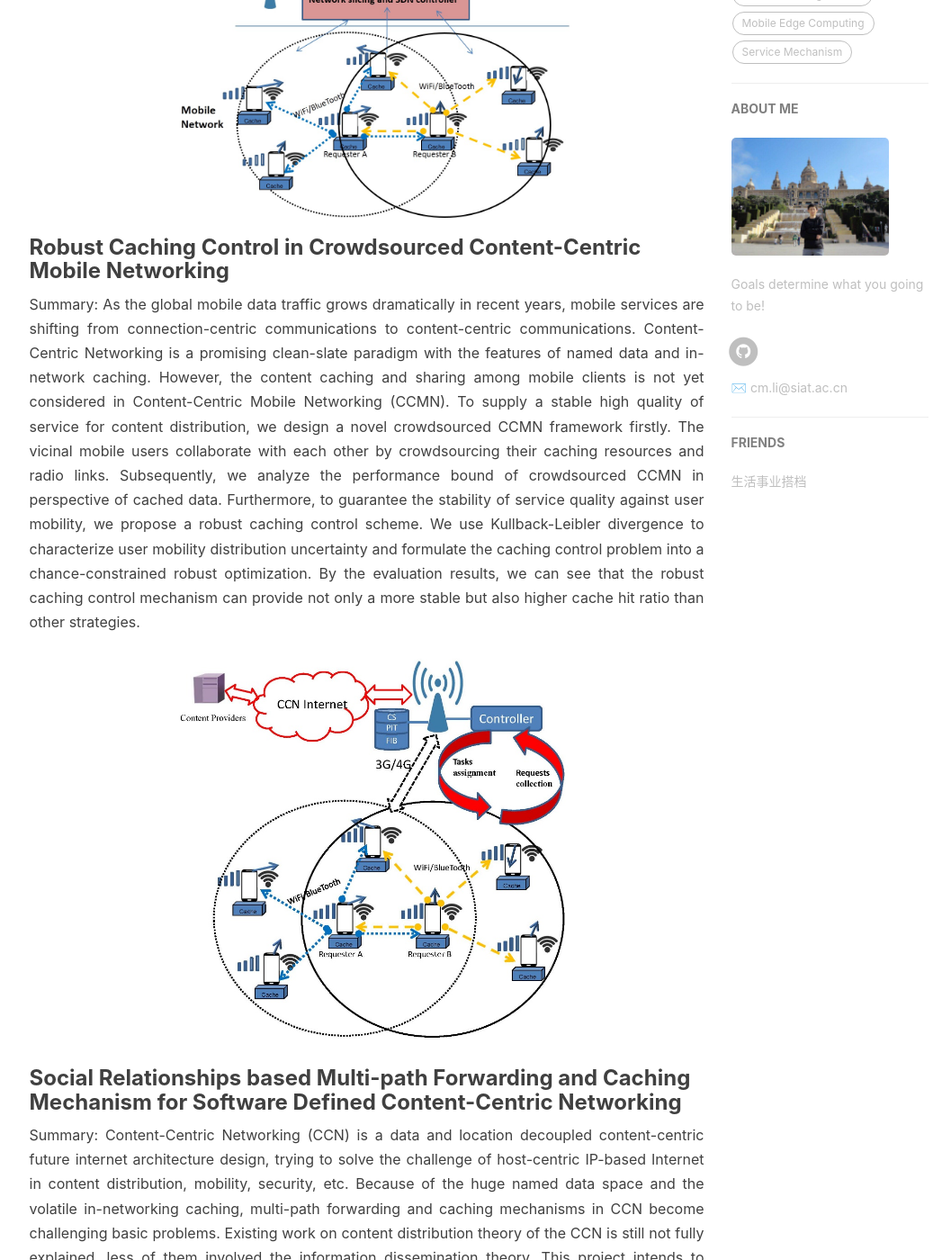
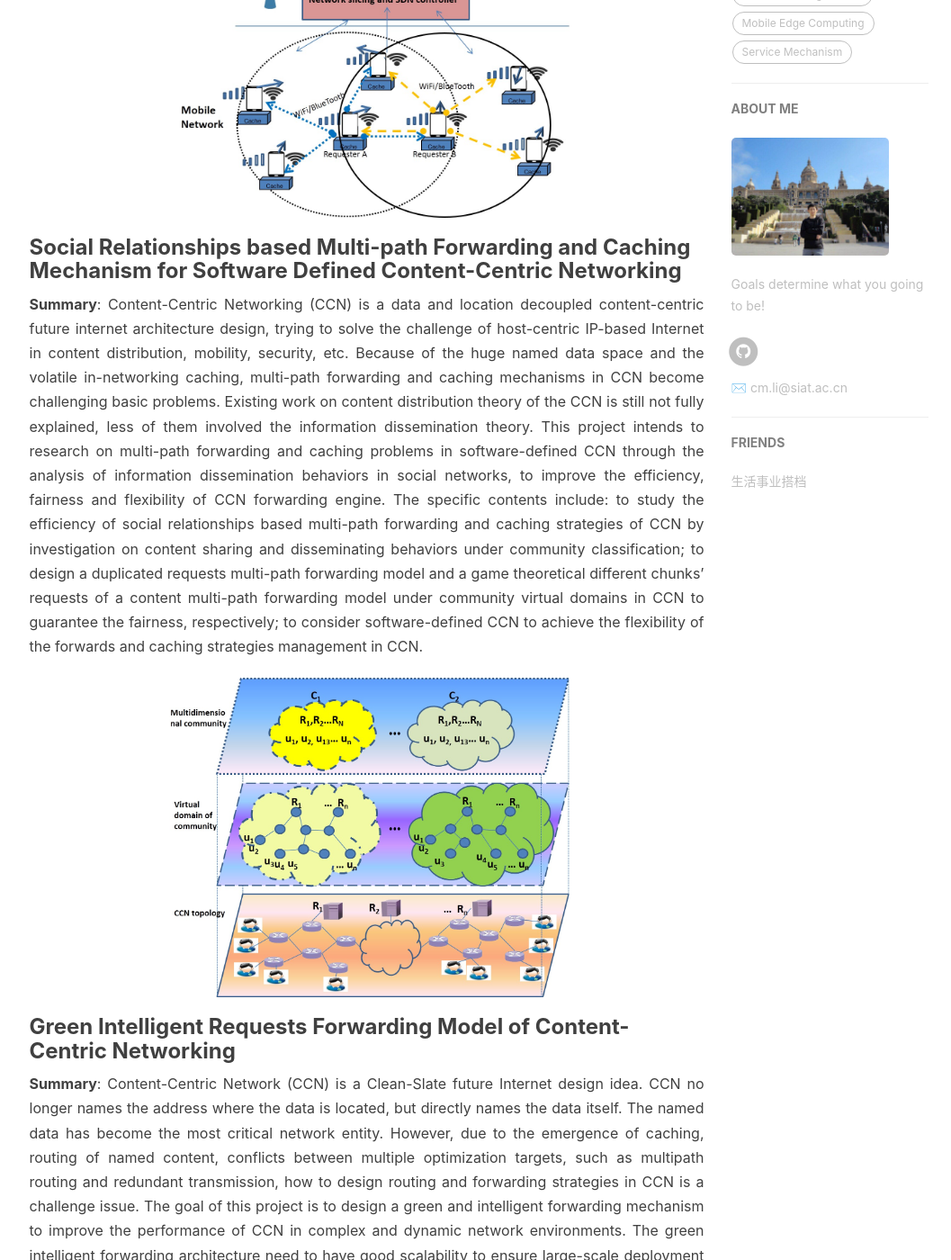
Before and after one commit to cm-li/cm-li.github.io, a Jekyll site: the page built from research.html, in a window 1280 px wide and 1400 px high, scrolled down 796 px. Shown: the whole window at 90% size, without its empty margins (135-1192 px from the left). Built offline with Jekyll 4.4.1, drawn with Linux system fonts in a browser that asks for light colours; nearby versions of some CDN libraries; comment, search, counter and statistics services are not loaded; some of the changed text lies outside the part shown.

Commit message:
Update research.html

```diff
--- a/research.html
+++ b/research.html
@@ -8,32 +8,33 @@ description: "Thinking will not overcome fear but action will."
       Service Mechanism of Content-Centric Mobile Edge Computing Networking
   </h3>
   <div class="projects-study__preview">
-      Summary: With the rise of artificial intelligence, autonomous driving, virtual reality and other technologies, the contradiction of the limited resources of mobile terminals and resource demand intensive applications make Mobile Edge Computing be one of the key technologies of 5G. However, as the Internet architecture is evolving from the host-centric model to the content-centric model, IP-based mobile edge computing networks face challenges in content distribution, computing results sharing, mobility, and security. This project tries to explore the design of Content-Centric Mobile Edge Computing Networking (CCMECN). In CCMECN, we directly name the content and calculation, cache the popular shareable content and calculation results in the network, realize efficient content distribution and calculation sharing, and meet the needs of low-latency, energy-efficient, and highly mobile in the future new business.
+      <strong>Summary</strong>: With the rise of artificial intelligence, autonomous driving, virtual reality and other technologies, the contradiction of the limited resources of mobile terminals and resource demand intensive applications make Mobile Edge Computing be one of the key technologies of 5G. However, as the Internet architecture is evolving from the host-centric model to the content-centric model, IP-based mobile edge computing networks face challenges in content distribution, computing results sharing, mobility, and security. This project tries to explore the design of Content-Centric Mobile Edge Computing Networking (CCMECN). In CCMECN, we directly name the content and calculation, cache the popular shareable content and calculation results in the network, realize efficient content distribution and calculation sharing, and meet the needs of low-latency, energy-efficient, and highly mobile in the future new business.
   </div>
   <div class="projects-study__image"><img src="/img/project-study/ccmecn-content-1.jpg"></div>
 </div>
 
-<div class="projects-study">
+<!-- <div class="projects-study">
   <h3 class="projects-study__title">
      Robust Caching Control in Crowdsourced Content-Centric Mobile Networking
   </h3>
   <div class="projects-study__preview">
      Summary: As the global mobile data traffic grows dramatically in recent years, mobile services are shifting from connection-centric communications to content-centric communications. Content-Centric Networking is a promising clean-slate paradigm with the features of named data and in-network caching. However, the content caching and sharing among mobile clients is not yet considered in Content-Centric Mobile Networking (CCMN). To supply a stable high quality of service for content distribution, we design a novel crowdsourced CCMN framework firstly. The vicinal mobile users collaborate with each other by crowdsourcing their caching resources and radio links. Subsequently, we analyze the performance bound of crowdsourced CCMN in perspective of cached data. Furthermore, to guarantee the stability of service quality against user mobility, we propose a robust caching control scheme. We use Kullback-Leibler divergence to characterize user mobility distribution uncertainty and formulate the caching control problem into a chance-constrained robust optimization. By the evaluation results, we can see that the robust caching control mechanism can provide not only a more stable but also higher cache hit ratio than other strategies.
   </div>
+
   <div class="projects-study__image"><img src="/img/project-study/ccmecn-content-2.jpg"></div>
-</div>
+</div> --!>
 
 <div class="projects-study">
   <h3 class="projects-study__title">
       Social Relationships based Multi-path Forwarding and Caching Mechanism for Software Defined Content-Centric Networking
   </h3>
   <div class="projects-study__preview">
-     Summary: Content-Centric Networking (CCN) is a data and location decoupled content-centric future internet architecture design, trying to solve the challenge of host-centric IP-based Internet in content distribution, mobility, security, etc. Because of the huge named data space and the volatile in-networking caching, multi-path forwarding and caching mechanisms in CCN become challenging basic problems. Existing work on content distribution theory of the CCN is still not fully explained, less of them involved the information dissemination theory. This project intends to research on multi-path forwarding and caching problems in software-defined CCN through the analysis of information dissemination behaviors in social networks, to improve the efficiency, fairness and flexibility of CCN forwarding engine. The specific contents include: to study the efficiency of social relationships based multi-path forwarding and caching strategies of CCN by investigation on content sharing and disseminating behaviors under community classification; to design a duplicated requests multi-path forwarding model and a game theoretical different chunks’ requests of a content multi-path forwarding model under community virtual domains in CCN to guarantee the fairness, respectively; to consider software-defined CCN to achieve the flexibility of the forwards and caching strategies management in CCN.
+     <strong>Summary</strong>: Content-Centric Networking (CCN) is a data and location decoupled content-centric future internet architecture design, trying to solve the challenge of host-centric IP-based Internet in content distribution, mobility, security, etc. Because of the huge named data space and the volatile in-networking caching, multi-path forwarding and caching mechanisms in CCN become challenging basic problems. Existing work on content distribution theory of the CCN is still not fully explained, less of them involved the information dissemination theory. This project intends to research on multi-path forwarding and caching problems in software-defined CCN through the analysis of information dissemination behaviors in social networks, to improve the efficiency, fairness and flexibility of CCN forwarding engine. The specific contents include: to study the efficiency of social relationships based multi-path forwarding and caching strategies of CCN by investigation on content sharing and disseminating behaviors under community classification; to design a duplicated requests multi-path forwarding model and a game theoretical different chunks’ requests of a content multi-path forwarding model under community virtual domains in CCN to guarantee the fairness, respectively; to consider software-defined CCN to achieve the flexibility of the forwards and caching strategies management in CCN.
   </div>
   <div class="projects-study__image"><img src="/img/project-study/socialrelationshipsoftwaredefinition.jpg"></div>
 </div>
 
-<div class="projects-study">
+<!-- <div class="projects-study">
   <h3 class="projects-study__title">
       Efficient Content Distribution in Crowdsourced Vehicular Content-Centric Networking
   </h3>
@@ -41,14 +42,14 @@ description: "Thinking will not overcome fear but action will."
      Summary: In future intelligent transportation systems, a large amount of content needs to be efficiently and securely exchanged between vehicles and roadside units via vehicular networks to improve the driving and traveling experience. To solve the challenges caused by poor-quality wireless links and the mobility of vehicles, vehicular content-centric networking (VCCN) emerges as a promising paradigm, which has a better content distribution efficiency, mobility, and security via named data and in-networking caching compared with an IP-based network. However, providing a high-quality experience for content distribution in VCCN is challenging due to the dynamic network topologies, varying wireless channel conditions, and vehicle user privacy. We propose a novel crowdsourced VCCN framework for secure and efficient content distribution. This framework enables the nearby vehicles to crowdsource their caching resources and radio links for cooperative content distribution. We formulate the problem as the maximization of all users’ payoff and propose an online scheduling method to solve this solution. Furthermore, we adopt identity-based proxy reencryption and named function networking to secure the process of content distribution. The simulation results show that our proposals improve the performance of VCCN in terms of average requester utility compared with original CCN forwarding strategies.
   </div>
   <div class="projects-study__image"><img src="/img/project-study/crowdsourcedvehicularccn.jpg"></div>
-</div>
+</div> --!>
 
 <div class="projects-study">
   <h3 class="projects-study__title">
       Green Intelligent Requests Forwarding Model of Content-Centric Networking
   </h3>
   <div class="projects-study__preview">
-      Summary: Content-Centric Network (CCN) is a Clean-Slate future Internet design idea. CCN no longer names the address where the data is located, but directly names the data itself. The named data has become the most critical network entity. However, due to the emergence of caching, routing of named content, conflicts between multiple optimization targets, such as multipath routing and redundant transmission, how to design routing and forwarding strategies in CCN is a challenge issue. The goal of this project is to design a green and intelligent forwarding mechanism to improve the performance of CCN in complex and dynamic network environments. The green intelligent forwarding architecture need to have good scalability to ensure large-scale deployment of CCN. In a complex and dynamic network environment, it can ensure the robustness of the routing and forwarding engine of CCN. It can provide excellent user service by supporting QoS aware Intelligent forwarding algorithm; supporting multi-path forwarding for the same request and different requests of the same content; satisfying the mobile internet Demand.
+      <strong>Summary</strong>: Content-Centric Network (CCN) is a Clean-Slate future Internet design idea. CCN no longer names the address where the data is located, but directly names the data itself. The named data has become the most critical network entity. However, due to the emergence of caching, routing of named content, conflicts between multiple optimization targets, such as multipath routing and redundant transmission, how to design routing and forwarding strategies in CCN is a challenge issue. The goal of this project is to design a green and intelligent forwarding mechanism to improve the performance of CCN in complex and dynamic network environments. The green intelligent forwarding architecture need to have good scalability to ensure large-scale deployment of CCN. In a complex and dynamic network environment, it can ensure the robustness of the routing and forwarding engine of CCN. It can provide excellent user service by supporting QoS aware Intelligent forwarding algorithm; supporting multi-path forwarding for the same request and different requests of the same content; satisfying the mobile internet Demand.
   </div>
   <div class="projects-study__image"><img style="display:block; width: 60%; margin-top: 20px; margin-right: auto; margin-left: auto;"src="/img/project-study/greenintelligentrequestforwardingmodelCCN.jpg"></div>
 </div>
```
